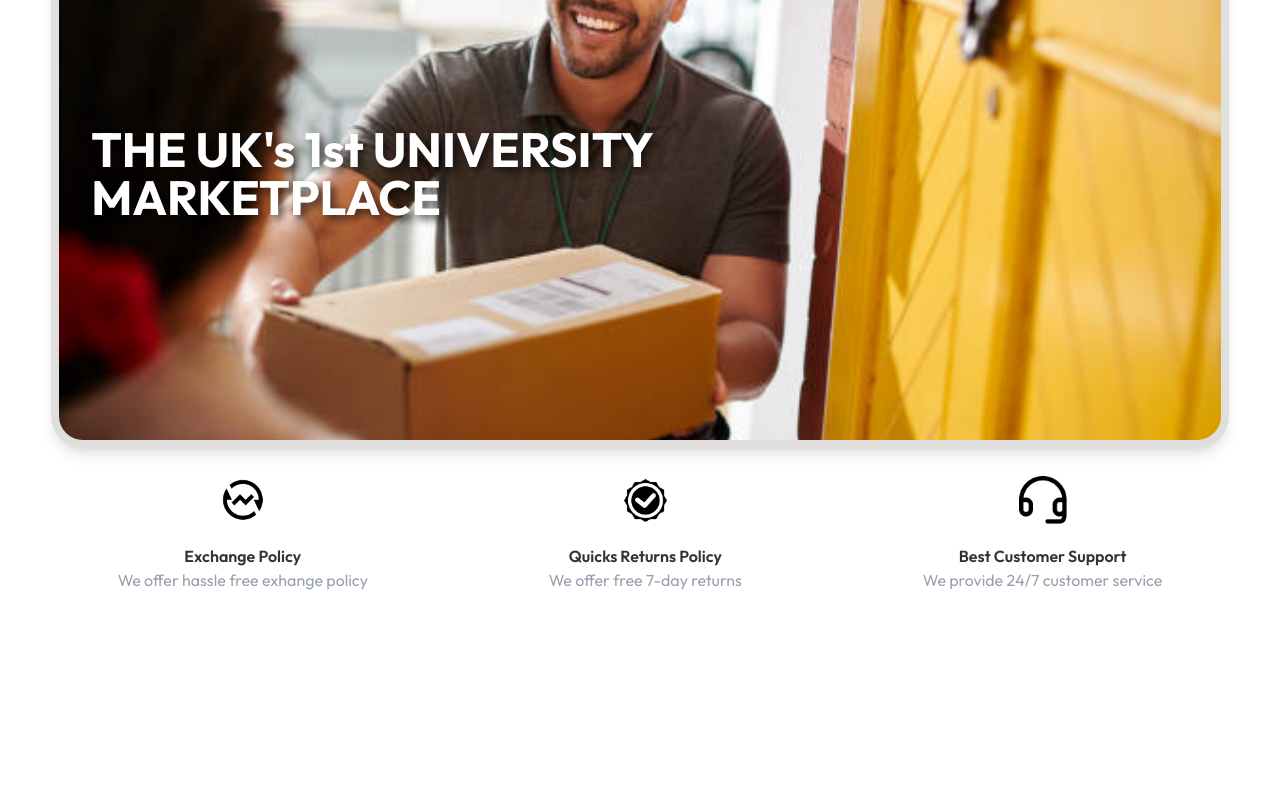
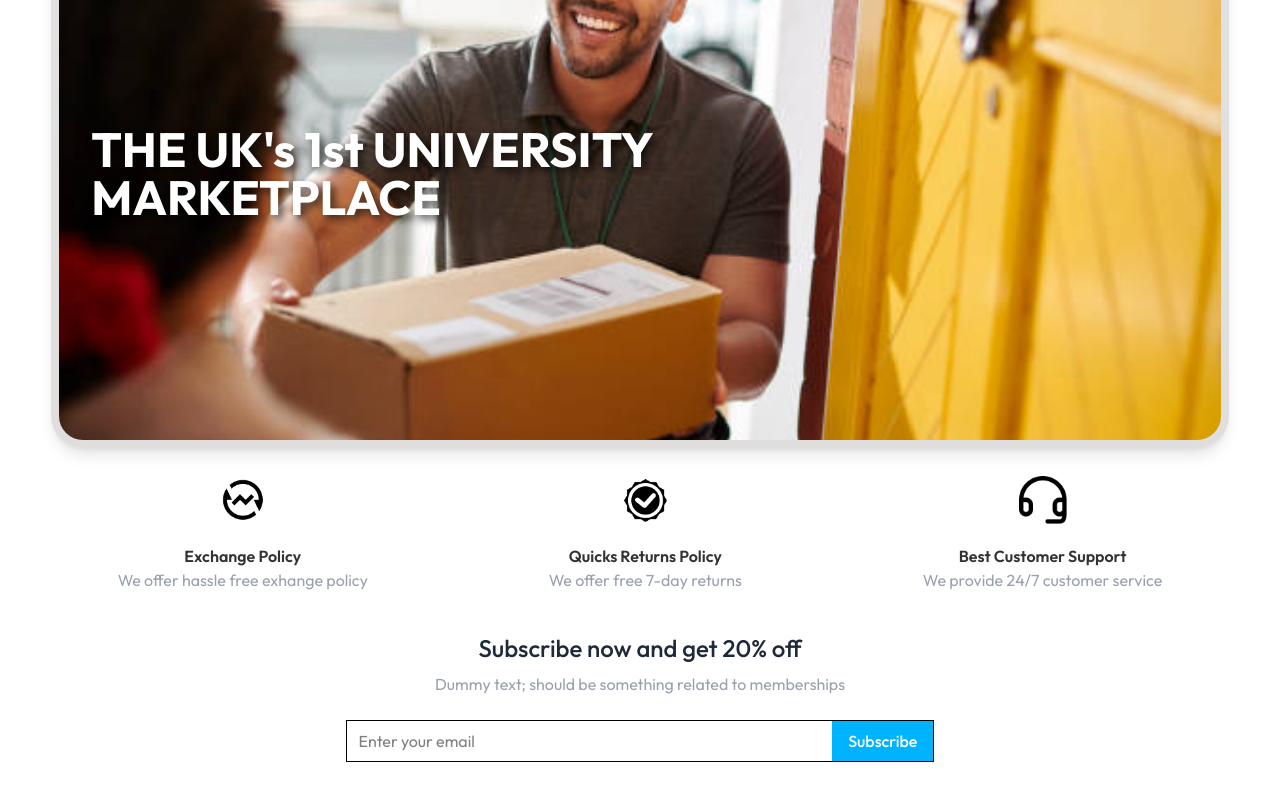
Before and after one commit to ajamidar/UniFied, a React (Vite) app in the folder frontend/: page / in a window 1280 px wide. Shown: the part 216-1016 px from the top of the page. Before the commit the page ends 828 px from the top, so only its background shows below. Built offline with nearby package versions, Linux system fonts and the light colour scheme.

Commit message:
newsletterbox created

```diff
--- /dev/null
+++ b/frontend/src/components/NewsLetterBox.jsx
@@ -0,0 +1,24 @@
+import React from 'react'
+
+const NewsLetterBox = () => {
+
+    const onSubmitHandler = (e) => {
+        e.preventDefault();
+        // Handle the subscription logic here, e.g., send email to backend
+        alert('Subscription successful!'); // Placeholder for actual logic
+    }
+
+
+  return (
+    <div className='text-center'>
+        <p className='text-2xl font-medium text-gray-800'>Subscribe now and get 20% off</p>
+        <p className='text-gray-400 mt-2'>Dummy text; should be something related to memberships</p>
+        <form onSubmit={onSubmitHandler} className='w-full sm:w-1/2 flex items-center gap-3 mx-auto my-6 border pl-3'>
+            <input type='email' placeholder='Enter your email' className='w-full sm:flex-1 outline-none'  required/>
+            <button type='submit' className='bg-[#00b3ff] font-medium text-white px-4 py-2 mt-3 sm:mt-0 sm:ml-2'>Subscribe</button>
+        </form>
+    </div>
+  )
+}
+
+export default NewsLetterBox
--- a/frontend/src/index.css
+++ b/frontend/src/index.css
@@ -4,6 +4,10 @@
 
 *{
     font-family:outfit;
+}
+
+:root{
+  margin-bottom: 20px;
 }
 
 .navbar-box{
--- a/frontend/src/pages/Home.jsx
+++ b/frontend/src/pages/Home.jsx
@@ -3,6 +3,7 @@ import LandingPictures from '../components/LandingPictures'
 import SmallLandingPictures from '../components/SmallLandingPictures'
 import LatestCollection from '../components/LatestCollection'
 import OurPolicy from '../components/OurPolicy'
+import NewsLetterBox from '../components/NewsLetterBox'
 
 const Home = () => {
   return (
@@ -11,6 +12,7 @@ const Home = () => {
     <div><SmallLandingPictures /></div>
     {/*<div><LatestCollection /></div>*/}
     <div><OurPolicy /></div>
+    <div className='mt-5'><NewsLetterBox /></div>
     </>
 
   )
```
